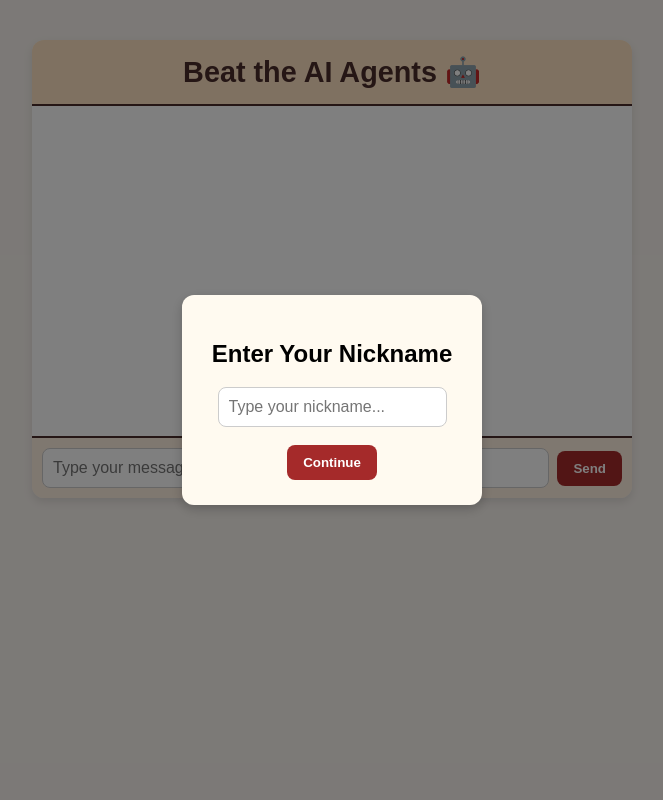
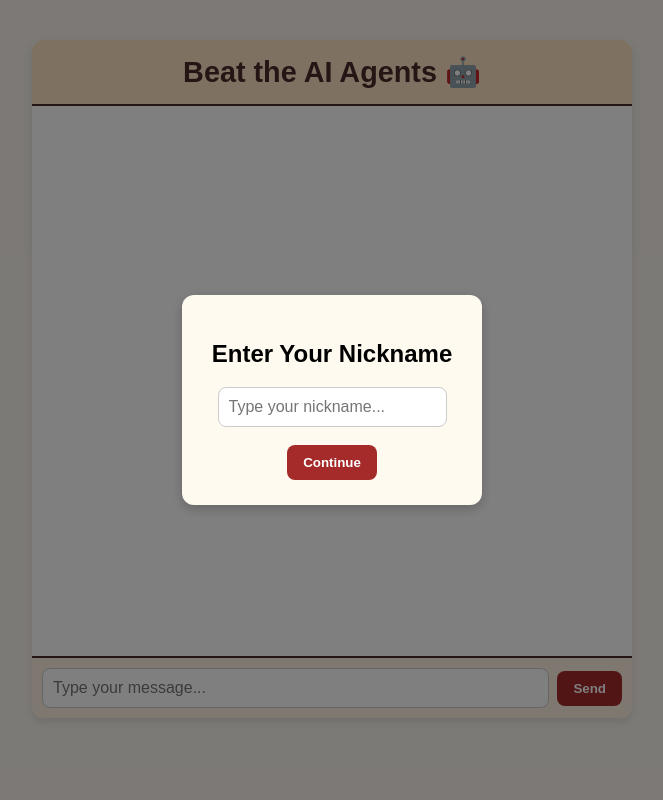
Before and after one commit to TomasVokurka165/hackathon-2025, a Flask app: page / in a window 1280 px wide. Shown: the whole page, without its empty margins (308-971 px from the left). Run offline with Flask 3, Linux system fonts and the light colour scheme.

Commit message:
modify chatbox height

```diff
--- a/static/style.css
+++ b/static/style.css
@@ -34,7 +34,7 @@ h1 {
 .chat-box {
   border-top: 2px solid #4a2c2a;
   padding: 15px;
-  height: 300px;
+  height: 65vh;
   overflow-y: auto;
   background-color: #fff;
 }
```
